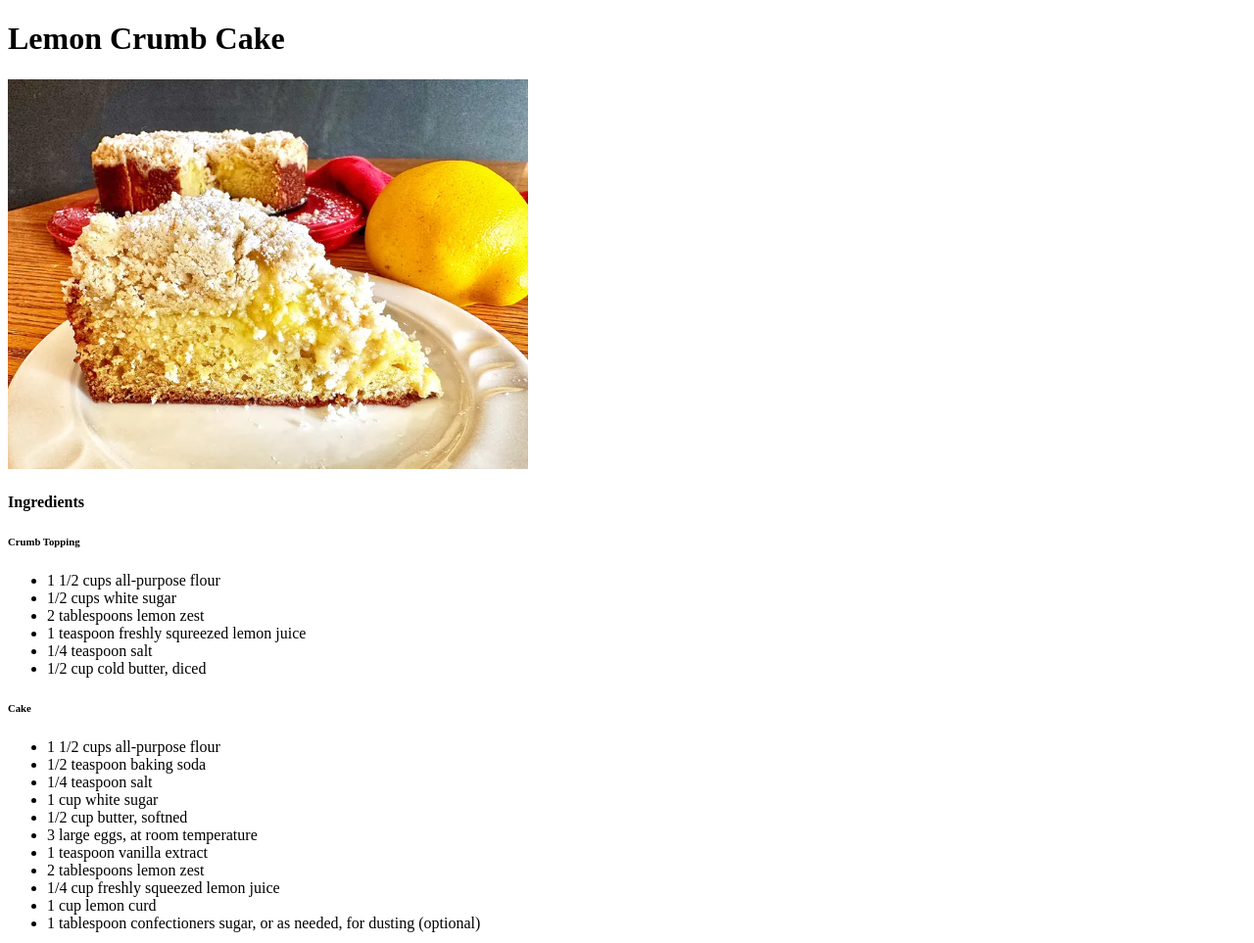
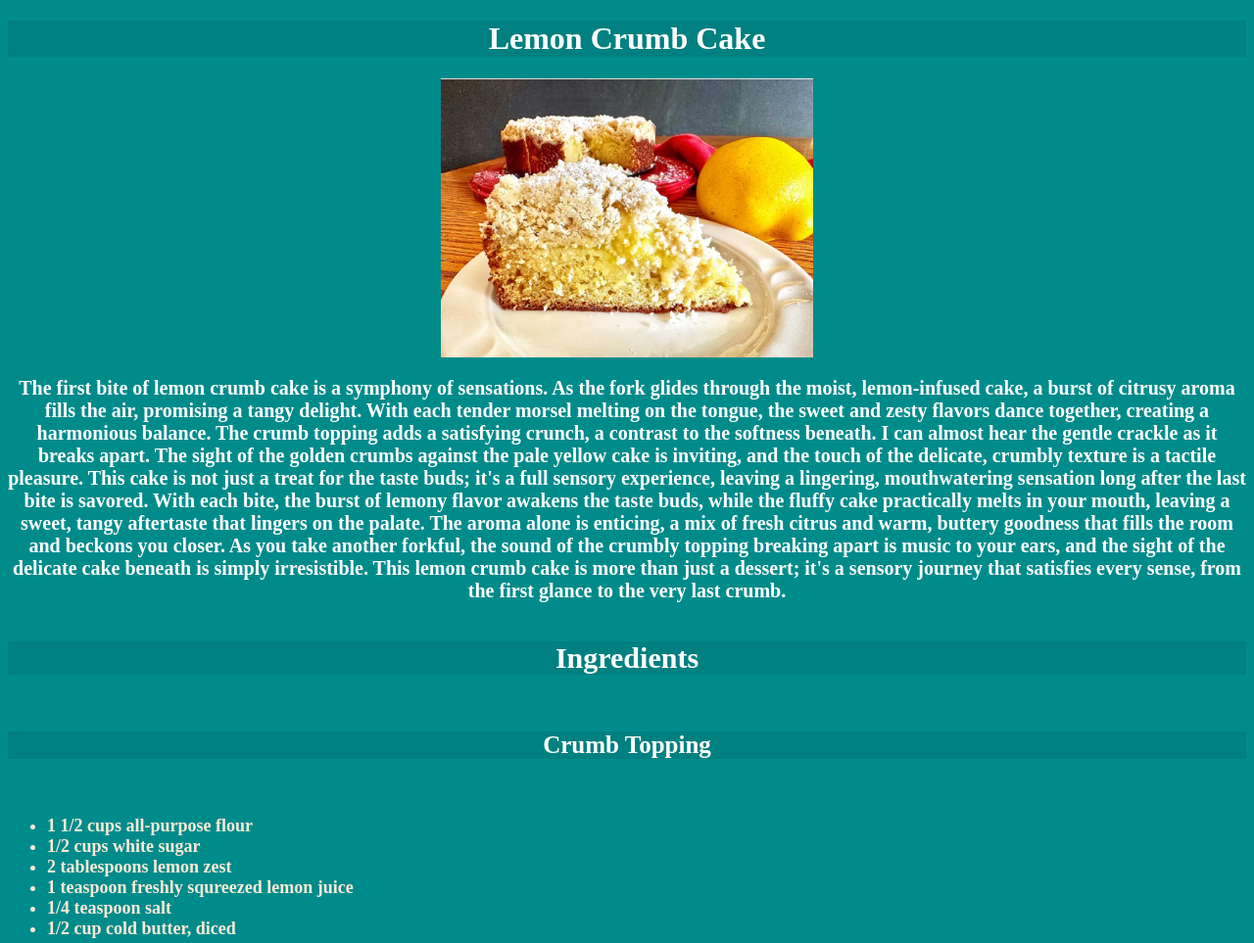
Before and after one commit to mpatel713/odin-recipes, a plain HTML site: page recipes/cake.html in a window 1280 px wide. Shown: the top 963 px of the page at 98% size. Drawn offline with Linux system fonts and the light colour scheme.

Commit message:
Add classes to files and stylesheet

```diff
--- a/recipes/cake.html
+++ b/recipes/cake.html
@@ -4,13 +4,30 @@
     <meta charset="UTF-8">
     <meta name="viewport" content="width=device-width, initial-scale=1.0">
     <title>Cake!</title>
+    <link rel="stylesheet" href="../style.css">
 </head>
-<body>
-    <h1>Lemon Crumb Cake</h1>
-    <img src="../images/lemoncake.png" alt="lemoncake">
-    <h4>Ingredients</h4>
-    <h6>Crumb Topping</h6>
-    <ul>
+<body class="body">
+    <h1 class="heading">Lemon Crumb Cake</h1>
+    <img class="image" src="../images/lemoncake.png" alt="lemoncake">
+    <p class="paragraph">
+        The first bite of lemon crumb cake is a symphony of sensations. As the fork glides through the moist,
+         lemon-infused cake, a burst of citrusy aroma fills the air, promising a tangy delight. With each
+         tender morsel melting on the tongue, the sweet and zesty flavors dance together, creating a
+         harmonious balance. The crumb topping adds a satisfying crunch, a contrast to the softness beneath.
+         I can almost hear the gentle crackle as it breaks apart. The sight of the golden crumbs against the
+         pale yellow cake is inviting, and the touch of the delicate, crumbly texture is a tactile pleasure.
+         This cake is not just a treat for the taste buds; it's a full sensory experience, leaving a
+         lingering, mouthwatering sensation long after the last bite is savored. With each bite, the burst of
+         lemony flavor awakens the taste buds, while the fluffy cake practically melts in your mouth, leaving
+         a sweet, tangy aftertaste that lingers on the palate. The aroma alone is enticing, a mix of fresh
+         citrus and warm, buttery goodness that fills the room and beckons you closer. As you take another
+         forkful, the sound of the crumbly topping breaking apart is music to your ears, and the sight of the
+         delicate cake beneath is simply irresistible. This lemon crumb cake is more than just a dessert;
+         it's a sensory journey that satisfies every sense, from the first glance to the very last crumb.
+    </p>
+    <h4 class="sub-headings">Ingredients</h4>
+    <h6 class="sub-headings cake">Crumb Topping</h6>
+    <ul class="lists">
         <li>1 1/2 cups all-purpose flour</li>
         <li>1/2 cups white sugar</li>
         <li>2 tablespoons lemon zest</li>
@@ -18,8 +35,8 @@
         <li>1/4 teaspoon salt</li>
         <li>1/2 cup cold butter, diced</li>
     </ul>
-    <h6>Cake</h6>
-    <ul>
+    <h6 class="sub-headings cake">Cake</h6>
+    <ul class="lists">
         <li>1 1/2 cups all-purpose flour</li>
         <li>1/2 teaspoon baking soda</li>
         <li>1/4 teaspoon salt</li>
@@ -32,8 +49,8 @@
         <li>1 cup lemon curd</li>
         <li>1 tablespoon confectioners sugar, or as needed, for dusting (optional)</li>
     </ul>
-    <h4>Steps</h4>
-    <ol>
+    <h4 class="sub-headings">Steps</h4>
+    <ol class="lists">
         <li>Preheat the oven to 350 degrees F (175 degrees C). Grease a 9-inch springform pan. Set aside.</li>
         <li>Make crumb topping by combining 1 1/2 cups flour, 1 cup sugar, 2 tablespoons lemon zest, 1 teaspoon
             lemon juice, and 1/4 teaspoon salt. Cut in cold butter until mixture resembles coarse sand. Set aside.</li>
--- /dev/null
+++ b/style.css
@@ -0,0 +1,61 @@
+.body {
+    background-color: darkcyan;
+}
+
+.heading {
+    color: white;
+    background-color: teal;
+    font-weight: bold;
+    text-align: center;
+}
+
+.heading .index {
+    font-size: 100px;
+}
+
+.heading .pasta {
+    font-size: 30px;
+}
+
+.index-page {
+    color: white;
+    background-color: turquoise;
+    font-weight: bold;
+    font-size: 50px;
+    text-align: center;
+}
+
+.paragraph {
+    text-align: center;
+    font-size: 20px;
+    font-weight: bold;
+    color: white;
+}
+
+.image {
+    display: block;
+    margin-left: auto;
+    margin-right: auto;
+    width: 30%;
+}
+
+.sub-headings {
+    color: white;
+    font-size: 30px;
+    text-align: center;
+    background-color: teal;
+}
+
+.lists {
+    font-size: large;
+    font-weight: bold;
+    color: antiquewhite;
+}
+
+.cake {
+    font-size: 25px;
+}
+
+a {
+    color: white;
+}
```
Also changed, not shown: index.html (+7 -6 lines), recipes/pasta.html (+10 -9 lines), recipes/tacos.html (+9 -8 lines).
